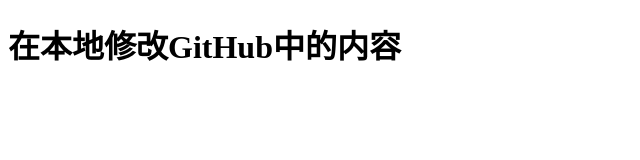
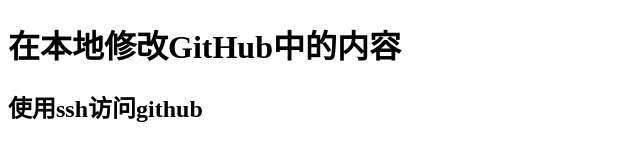
Before and after one commit to sasikin/h12, a plain HTML site: page index.html in a window 1280 px wide. Shown: the whole page, without its empty margins (0-640 px from the left). Drawn offline with Linux system fonts and the light colour scheme.

Commit message:
使用ssh访问github

```diff
--- a/index.html
+++ b/index.html
@@ -6,5 +6,6 @@
 </head>
 <body>
 <h1>在本地修改GitHub中的内容</h1>
+<h2>使用ssh访问github</h2>
 </body>
 </html>
```
